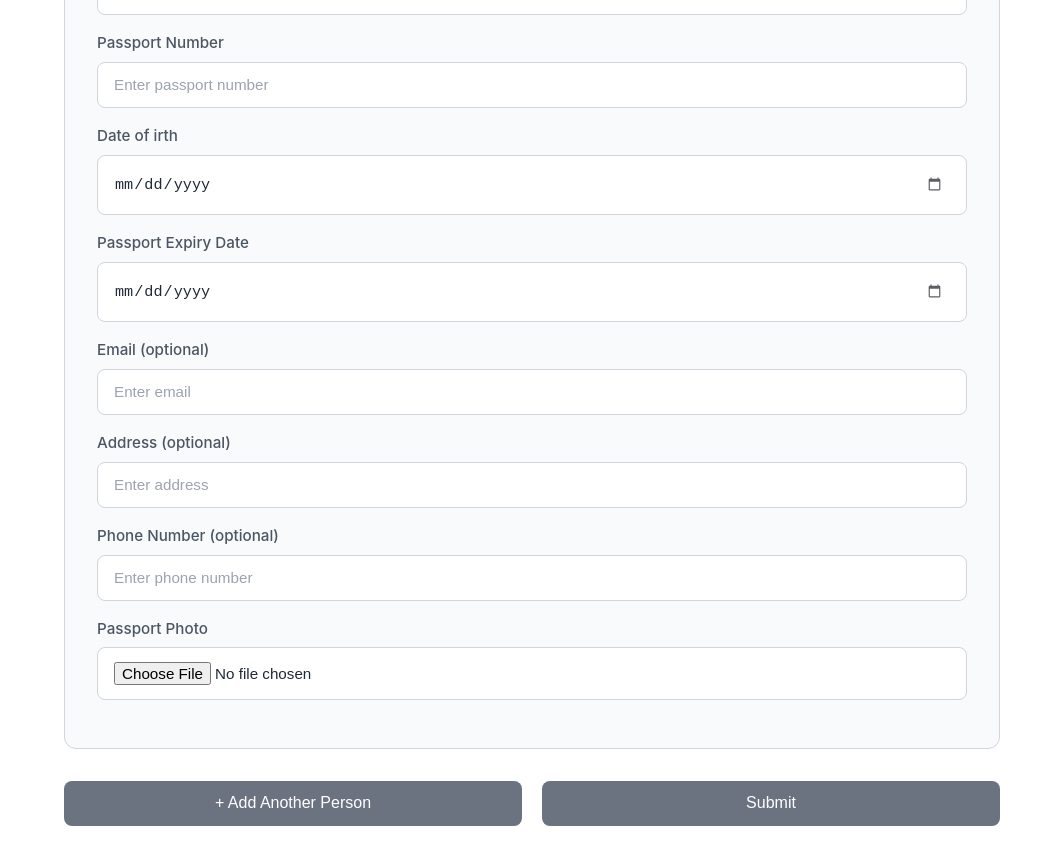
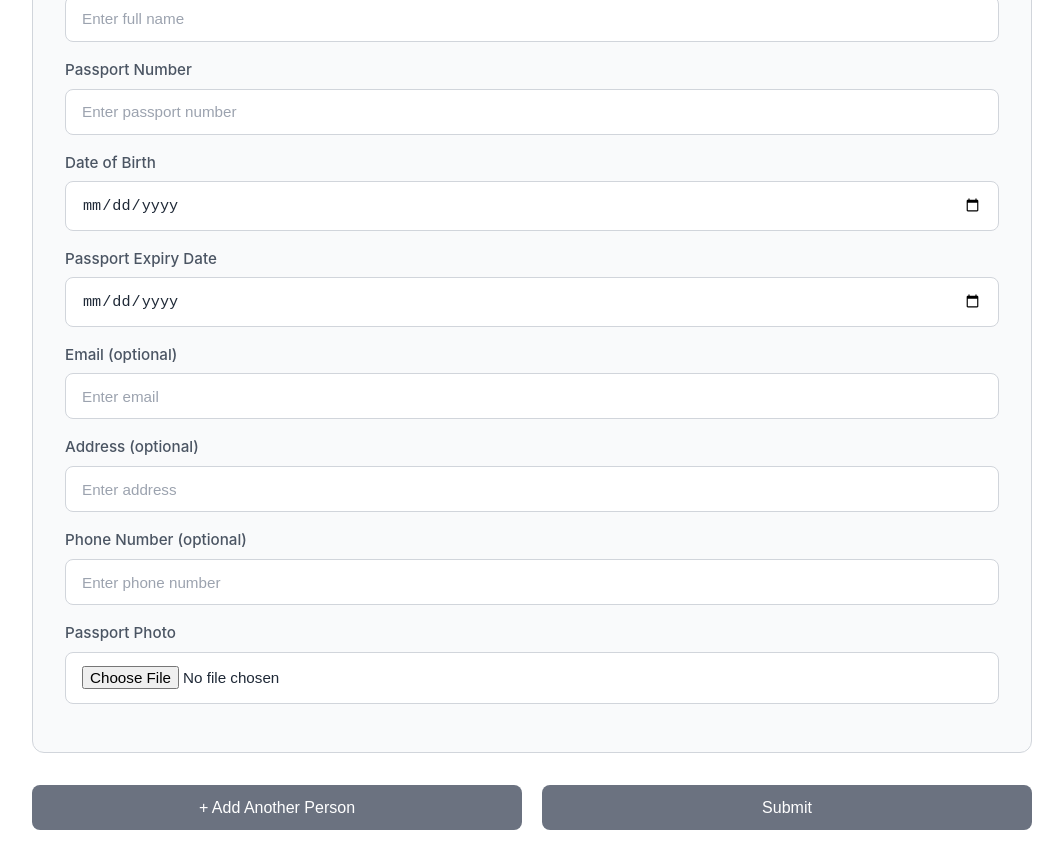
Before and after one commit to engjellberisha17/passport-app-berishaapartments, a Next.js app: page / in a window 1280 px wide. Shown: the part 520-1388 px from the top of the page, without its empty margins (108-1171 px from the left). Built offline with nearby package versions, Linux system fonts and the light colour scheme; no server answers.

Commit message:
Fix CSS for Vercel deployment and add global styles

```diff
--- a/src/app/layout.js
+++ b/src/app/layout.js
@@ -1,5 +1,5 @@
 import { Geist, Geist_Mono } from "next/font/google";
-import "./globals.css";
+import "./styles/globals.css";
 
 const geistSans = Geist({
   variable: "--font-geist-sans",
--- a/src/app/page.js
+++ b/src/app/page.js
@@ -167,7 +167,7 @@ const PassportForm = () => {
                 />
               </div>
               <div className={styles.inputGroup}>
-                <label htmlFor={`date_of_birth_${index}`}>Date of irth</label>
+                <label htmlFor={`date_of_birth_${index}`}>Date of Birth</label>
                 <input
                   id={`date_of_birth_${index}`}
                   type="date"
--- a/src/app/page.module.css
+++ b/src/app/page.module.css
@@ -1,12 +1,3 @@
-/* Global body styles */
-:global(body) {
-  background: white;
-  margin: 0;
-  font-family: 'Inter', -apple-system, BlinkMacSystemFont, 'Segoe UI', Roboto, sans-serif;
-  color: #2e3d4a;
-  line-height: 1.6;
-}
-
 /* Header styles */
 .header {
   background: #85a0b6;
@@ -24,7 +15,6 @@
   height: 130px;
   border-radius: 50%;
   object-fit: cover;
-
 }
 
 .title {
@@ -100,34 +90,7 @@
   box-shadow: 0 4px 10px rgba(107, 114, 128, 0.3);
 }
 
-/* Input styles */
-:global(input),
-:global(input[type="file"]) {
-  width: 100%;
-  padding: 0.85rem 1rem;
-  margin: 0;
-  border-radius: 8px;
-  border: 1px solid #d1d5db;
-  font-size: 0.95rem;
-  background: #ffffff;
-  color: #1f2937;
-  box-sizing: border-box;
-  transition: border-color 0.2s ease, box-shadow 0.2s ease;
-}
-
-:global(input:focus),
-.datePickerInput:focus {
-  outline: none;
-  border-color: #6b7280;
-  box-shadow: 0 0 0 4px rgba(107, 114, 128, 0.2);
-}
-
-:global(input::placeholder) {
-  color: #9ca3af;
-  opacity: 1;
-}
-
-/* Date picker styles */
+/* Date picker input */
 .datePickerInput {
   width: 100%;
   padding: 0.85rem 1rem;
@@ -139,36 +102,6 @@
   box-sizing: border-box;
   cursor: pointer;
   transition: border-color 0.2s ease, box-shadow 0.2s ease;
-}
-
-/* Style native date picker icon */
-.datePickerInput::-webkit-calendar-picker-indicator {
-  filter: invert(40%) sepia(10%) saturate(200%) hue-rotate(200deg) brightness(90%);
-  cursor: pointer;
-  padding: 0.5rem;
-}
-
-.datePickerInput:hover::-webkit-calendar-picker-indicator {
-  filter: invert(30%) sepia(20%) saturate(300%) hue-rotate(200deg) brightness(80%);
-}
-
-/* Button styles */
-:global(button) {
-  cursor: pointer;
-  background: #6b7280;
-  color: #ffffff;
-  border: none;
-  padding: 0.85rem 1.75rem;
-  border-radius: 8px;
-  font-size: 1rem;
-  font-weight: 500;
-  transition: all 0.2s ease;
-}
-
-:global(button:hover) {
-  background: #4b5563;
-  transform: translateY(-2px);
-  box-shadow: 0 4px 12px rgba(75, 85, 99, 0.3);
 }
 
 /* Button row */
@@ -196,16 +129,6 @@
   border-radius: 8px;
 }
 
-/* Heading */
-:global(h1) {
-  text-align: center;
-  color: #1f3b51;
-  font-size: 2.5rem;
-  font-weight: 700;
-  margin-bottom: 3rem;
-  letter-spacing: -0.025em;
-}
-
 /* Responsive design */
 @media (max-width: 768px) {
   .header {
@@ -225,17 +148,12 @@
   .personCard {
     padding: 1.5rem;
   }
-  :global(h1) {
-    font-size: 2rem;
-  }
   .personCard h3 {
     font-size: 1.25rem;
   }
 }
 
 @media (max-width: 480px) {
-  :global(input),
-  :global(button),
   .datePickerInput {
     font-size: 0.9rem;
     padding: 0.75rem;
--- /dev/null
+++ b/src/app/styles/globals.css
@@ -0,0 +1,61 @@
+/* Global body and element styles */
+body {
+  background: white;
+  margin: 0;
+  font-family: 'Inter', -apple-system, BlinkMacSystemFont, 'Segoe UI', Roboto, sans-serif;
+  color: #2e3d4a;
+  line-height: 1.6;
+}
+
+input,
+input[type="file"] {
+  width: 100%;
+  padding: 0.85rem 1rem;
+  margin: 0;
+  border-radius: 8px;
+  border: 1px solid #d1d5db;
+  font-size: 0.95rem;
+  background: #ffffff;
+  color: #1f2937;
+  box-sizing: border-box;
+  transition: border-color 0.2s ease, box-shadow 0.2s ease;
+}
+
+input:focus,
+.datePickerInput:focus {
+  outline: none;
+  border-color: #6b7280;
+  box-shadow: 0 0 0 4px rgba(107, 114, 128, 0.2);
+}
+
+input::placeholder {
+  color: #9ca3af;
+  opacity: 1;
+}
+
+button {
+  cursor: pointer;
+  background: #6b7280;
+  color: #ffffff;
+  border: none;
+  padding: 0.85rem 1.75rem;
+  border-radius: 8px;
+  font-size: 1rem;
+  font-weight: 500;
+  transition: all 0.2s ease;
+}
+
+button:hover {
+  background: #4b5563;
+  transform: translateY(-2px);
+  box-shadow: 0 4px 12px rgba(75, 85, 99, 0.3);
+}
+
+h1 {
+  text-align: center;
+  color: #1f3b51;
+  font-size: 2.5rem;
+  font-weight: 700;
+  margin-bottom: 3rem;
+  letter-spacing: -0.025em;
+}
```
